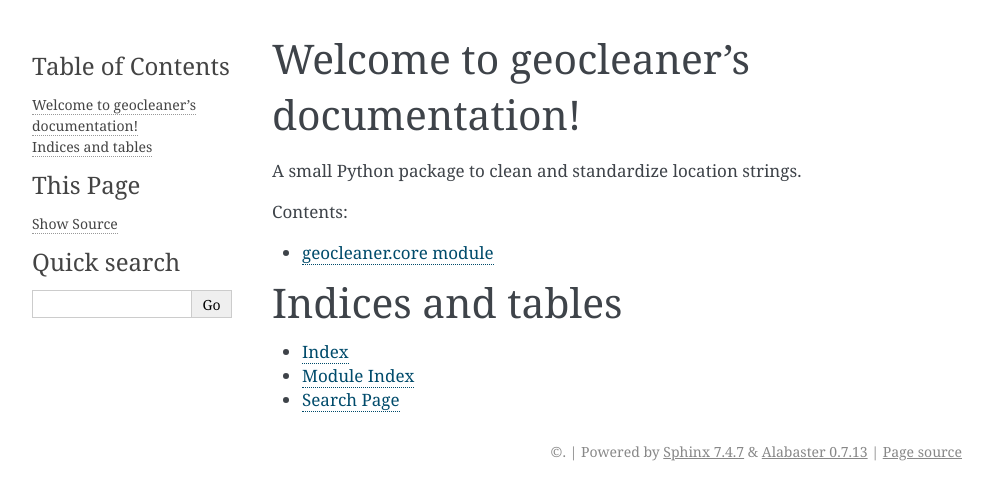
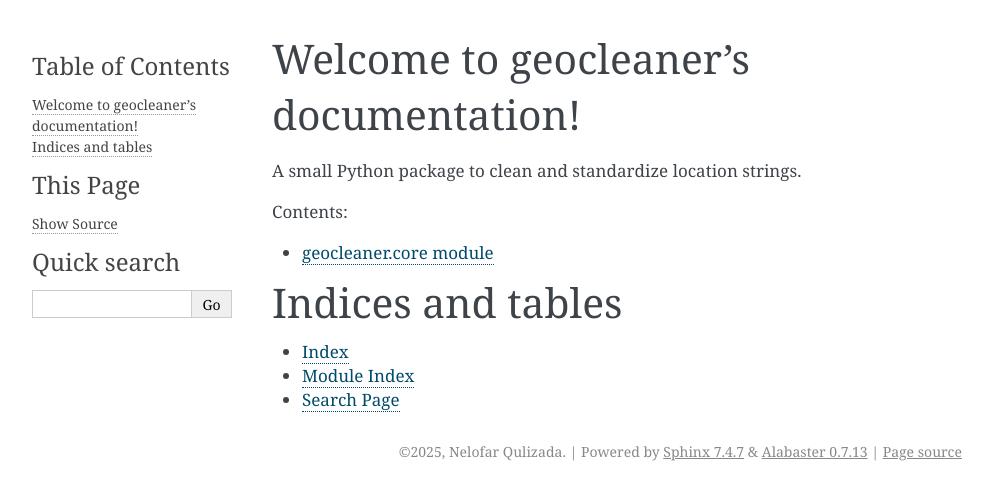
Before and after one commit to nqulizada835/geocleaner, a Sphinx documentation site: the page built from docs/source/index.rst, in a window 1280 px wide. Shown: the top 500 px of the page, without its empty margins (148-1140 px from the left). Built offline with Sphinx 7.4.7, drawn with Linux system fonts in a browser that asks for light colours; the version number is read from the project's files by our own code; some of the changed lines change nothing that is shown.

Commit message:
update conf.py
update conf.py

```diff
--- a/docs/source/conf.py
+++ b/docs/source/conf.py
@@ -1,5 +1,8 @@
-version: 2  # Required for build.os
-build:
-  os: ubuntu-22.04  # Valid options: ubuntu-20.04, ubuntu-22.04, ubuntu-24.04
-  tools:
-    python: "3.11"
+# -*- coding: utf-8 -*-
+
+project = "Geocleaner"
+author = "Nelofar Qulizada"
+copyright = "2025, Nelofar Qulizada"
+
+extensions = []
+html_theme = "alabaster"  # Default Sphinx theme; or use "sphinx_rtd_theme" if installed
```
